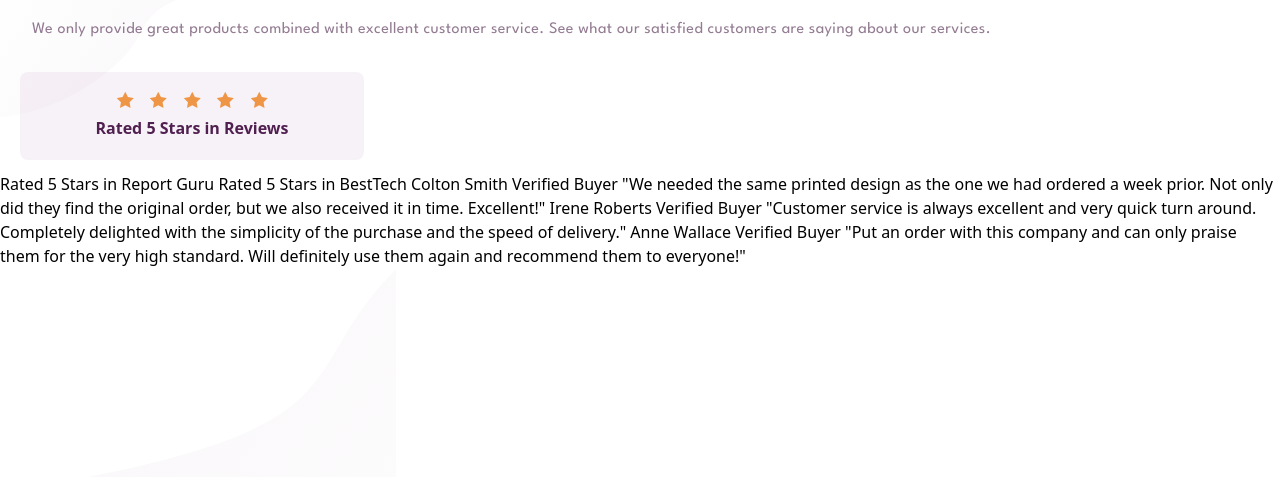
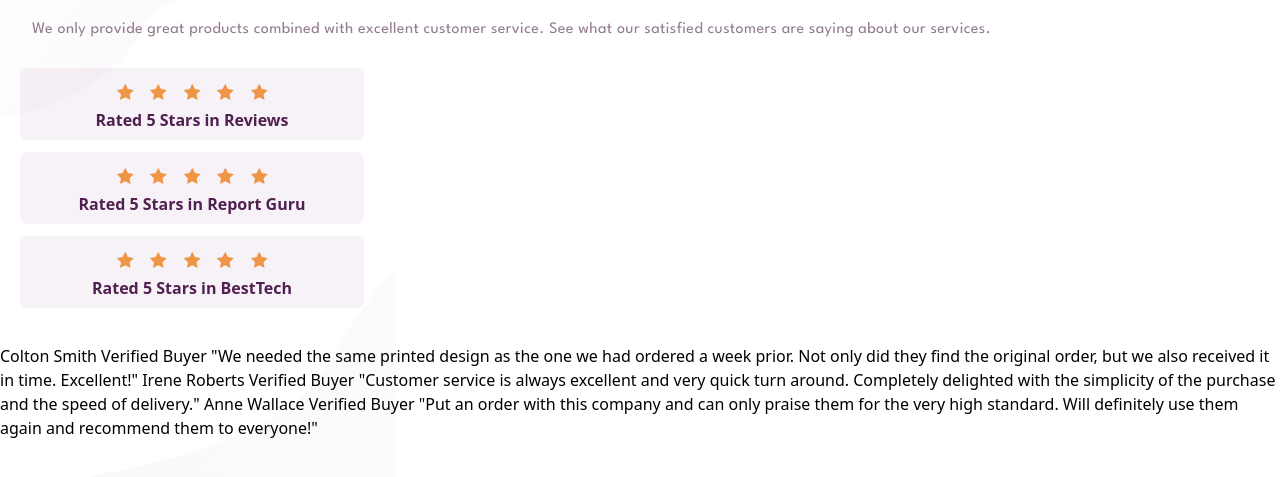
Before and after one commit to Abaljerind/social-proof-section-master, a website: page index.html in a window 1280 px wide. Shown: the part 115-592 px from the top of the page. Drawn offline with Linux system fonts and the light colour scheme.

Commit message:
add 2 rating + style, done all

```diff
--- a/index.html
+++ b/index.html
@@ -37,8 +37,8 @@
           </div>
 
           <!-- rating -->
-          <div class="flex w-96 flex-wrap px-5">
-            <div class="mx-auto mb-3 mt-3 w-full rounded-lg bg-lightGrayishMagenta py-2">
+          <div class="mb-8 flex w-96 flex-wrap px-5">
+            <div class="mx-auto mb-1 mt-2 w-full rounded-lg bg-lightGrayishMagenta py-1">
               <div class="mt-3 flex flex-wrap justify-evenly px-20">
                 <img src="./images/icon-star.svg" alt="Star icon" />
                 <img src="./images/icon-star.svg" alt="Star icon" />
@@ -46,16 +46,40 @@
                 <img src="./images/icon-star.svg" alt="Star icon" />
                 <img src="./images/icon-star.svg" alt="Star icon" />
               </div>
-              <p class="mb-3 mt-2 text-center font-bold text-veryDarkMagenta">Rated 5 Stars in Reviews</p>
+              <p class="mb-1 mt-2 text-center font-bold text-veryDarkMagenta">Rated 5 Stars in Reviews</p>
+            </div>
+
+            <div class="mx-auto mb-1 mt-2 w-full rounded-lg bg-lightGrayishMagenta py-1">
+              <div class="mt-3 flex flex-wrap justify-evenly px-20">
+                <img src="./images/icon-star.svg" alt="Star icon" />
+                <img src="./images/icon-star.svg" alt="Star icon" />
+                <img src="./images/icon-star.svg" alt="Star icon" />
+                <img src="./images/icon-star.svg" alt="Star icon" />
+                <img src="./images/icon-star.svg" alt="Star icon" />
+              </div>
+              <p class="mb-1 mt-2 text-center font-bold text-veryDarkMagenta">Rated 5 Stars in Report Guru</p>
+            </div>
+
+            <div class="mx-auto mb-1 mt-2 w-full rounded-lg bg-lightGrayishMagenta py-1">
+              <div class="mt-3 flex flex-wrap justify-evenly px-20">
+                <img src="./images/icon-star.svg" alt="Star icon" />
+                <img src="./images/icon-star.svg" alt="Star icon" />
+                <img src="./images/icon-star.svg" alt="Star icon" />
+                <img src="./images/icon-star.svg" alt="Star icon" />
+                <img src="./images/icon-star.svg" alt="Star icon" />
+              </div>
+              <p class="mb-1 mt-2 text-center font-bold text-veryDarkMagenta">Rated 5 Stars in BestTech</p>
             </div>
           </div>
+
+          <!-- review -->
         </div>
       </div>
     </section>
-    Rated 5 Stars in Report Guru Rated 5 Stars in BestTech Colton Smith Verified Buyer "We needed the same printed design as the one we had ordered a week prior. Not only did they
-    find the original order, but we also received it in time. Excellent!" Irene Roberts Verified Buyer "Customer service is always excellent and very quick turn around. Completely
-    delighted with the simplicity of the purchase and the speed of delivery." Anne Wallace Verified Buyer "Put an order with this company and can only praise them for the very high
-    standard. Will definitely use them again and recommend them to everyone!"
+    Colton Smith Verified Buyer "We needed the same printed design as the one we had ordered a week prior. Not only did they find the original order, but we also received it in
+    time. Excellent!" Irene Roberts Verified Buyer "Customer service is always excellent and very quick turn around. Completely delighted with the simplicity of the purchase and
+    the speed of delivery." Anne Wallace Verified Buyer "Put an order with this company and can only praise them for the very high standard. Will definitely use them again and
+    recommend them to everyone!"
 
     <!-- <div class="attribution">
       Challenge by
```
Also changed, not shown: css/output.css.
